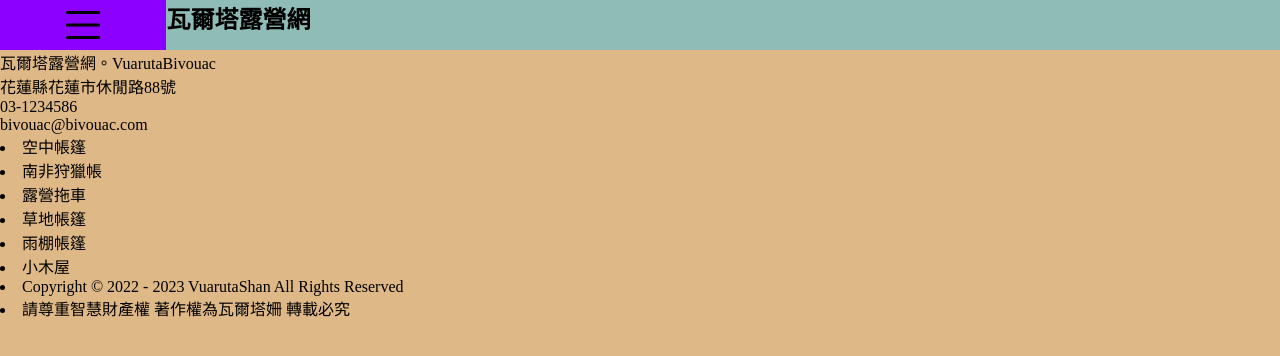
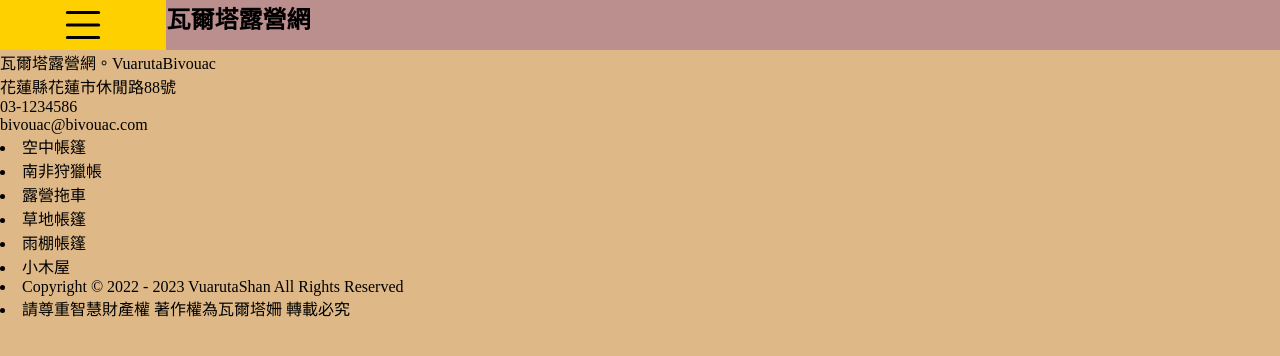
Before and after one commit to naruniyshan/bivouac, a plain HTML site: page index.htm in a window 1280 px wide. Drawn offline with Linux system fonts and the light colour scheme.

Commit message:
20230111 媒體判斷修改為 mixin 的用方式

```diff
--- a/scss/_01variable/_variable.scss
+++ b/scss/_01variable/_variable.scss
@@ -8,5 +8,8 @@ $Per: 1%;
 $Num10: 10;
 
 // 設定媒體判斷尺寸的變數
-$Width-Small: 576px;
-$Width-Medium: 768px;
+$sm: 576px;
+$md: 768px;
+$lg: 992px;
+$xl: 1200px;
+$xxl: 1400px;
--- /dev/null
+++ b/scss/_02mixin/_media.scss
@@ -0,0 +1,16 @@
+// mixin（混用），可以在語法內寫入 css語法、計算方式或是判斷式；可以設定呼叫參數的方式
+@use '../_01variable/variable' as Var;
+
+// 媒體斷點判斷 @if  @else if
+@mixin Rwd($width) {
+    @if $width == sm {
+        @media screen and (min-width: Var.$sm) {
+            @content;
+        }
+    }
+    @else if $width == md {
+        @media screen and (min-width: Var.$md) {
+            @content;
+        }
+    }
+}
--- a/scss/_05index.scss
+++ b/scss/_05index.scss
@@ -1,9 +1,10 @@
 // 讀取 變數 檔案 ；@use 區域性；一次性；規則 檔案要另給名稱；基於檔案的安全性；要放置在所有語法最上層
 @use '_01variable/variable' as Var;
+@use '_02mixin/media' as R;
 // 滿版設計 section id="bivouac"；設定寬 100 高 100 背景顏色
 #bivouac {
-    width: Var.$Num10 * 10 *$Per;
-    height: Var.$Num10 * 10 * $Per;
+    width: Var.$Num10 * 10 * Var.$Per;
+    height: Var.$Num10 * 10 * Var.$Per;
     background-color: burlywood;
 }
 // 子選擇器（指定階層 > ；同層之中不能有相同的標籤，若有相同需設定 id or class）；子孫選擇器（跨標籤讀取 利用「空格」；不論哪一層物件，需設定 id or class）
@@ -15,6 +16,7 @@ header {
     // 換行，將子物件設定為 兩列；預設值會自動判斷 子物件 的寬度（均分）；要設定 子物件 的寬度才會有做用
     flex-wrap: wrap;
     list-style-type: none;
+
     #menu {
         width: Var.$Num10 * 1.5%;
         height: 50px;
@@ -30,24 +32,64 @@ header {
         background-size: contain;
         text-indent: -9999px;
         background-color: blue;
-        @media screen and (min-width: $Width-Small) {
-            width: Var.$Num10 * 1.3%;
-            background-color: rgb(255, 208, 0);
-        }
-        @media screen and (min-width: $Width-Medium) {
-            width: Var.$Num10 * 1.3%;
-            background-color: rgb(140, 0, 255);
-        }
+        // #{} 格式，會將「變數設定為字串」的內容轉譯為「選擇器」或是「屬性名稱」
+
+        // @include R.Rwd(md) {
+        //     width: Var.$Num10 * 1.3%;
+        //     background-color: rgb(140, 0, 255);
+        // }
     }
+
     h1 {
         width: Var.$Num10 * 8.5%;
         background-color: rosybrown;
-        @media screen and (min-width: $Width-Small) {
-            width: $Num10 * 8.7%;
-            background-color: rgb(143, 188, 182);
-        }
+        // @include R.Rwd(sm) {
+        //     width: Var.$Num10 * 8.7%;
+        //     background-color: rgb(143, 188, 182);
+        // }
     }
+
     ul {
         width: Var.$Num10 * 10%;
     }
 }
+
+// #{} 格式，會將「變數設定為字串」的內容轉譯為「選擇器」或是「屬性名稱」
+ @include R.Rwd(sm) {
+    header {
+        #menu {
+            width: Var.$Num10 * 1.3%;
+            background-color: rgb(255, 208, 0);
+        }
+
+        h1 {
+            width: Var.$Num10 * 8.7%;
+            background-color: rosybrown;
+
+            // @include R.Rwd(sm) {
+            //     width: Var.$Num10 * 8.7%;
+            //     background-color: rgb(143, 188, 182);
+            // }
+        }
+
+        ul {
+            width: Var.$Num10 * 10%;
+        }
+    }
+ }
+
+ @include R.Rwd(md) {
+    #menu {
+        width: Var.$Num10 * 1.3%;
+        background-color: rgb(140, 0, 255);
+    }
+
+    h1 {
+        width: Var.$Num10 * 8.7%;
+        background-color: rgb(143, 188, 182);
+    }
+
+    ul {
+        width: Var.$Num10 * 10%;
+    }
+ }
```
Also changed, not shown: style/styles.css, styles/styles.min.css.
